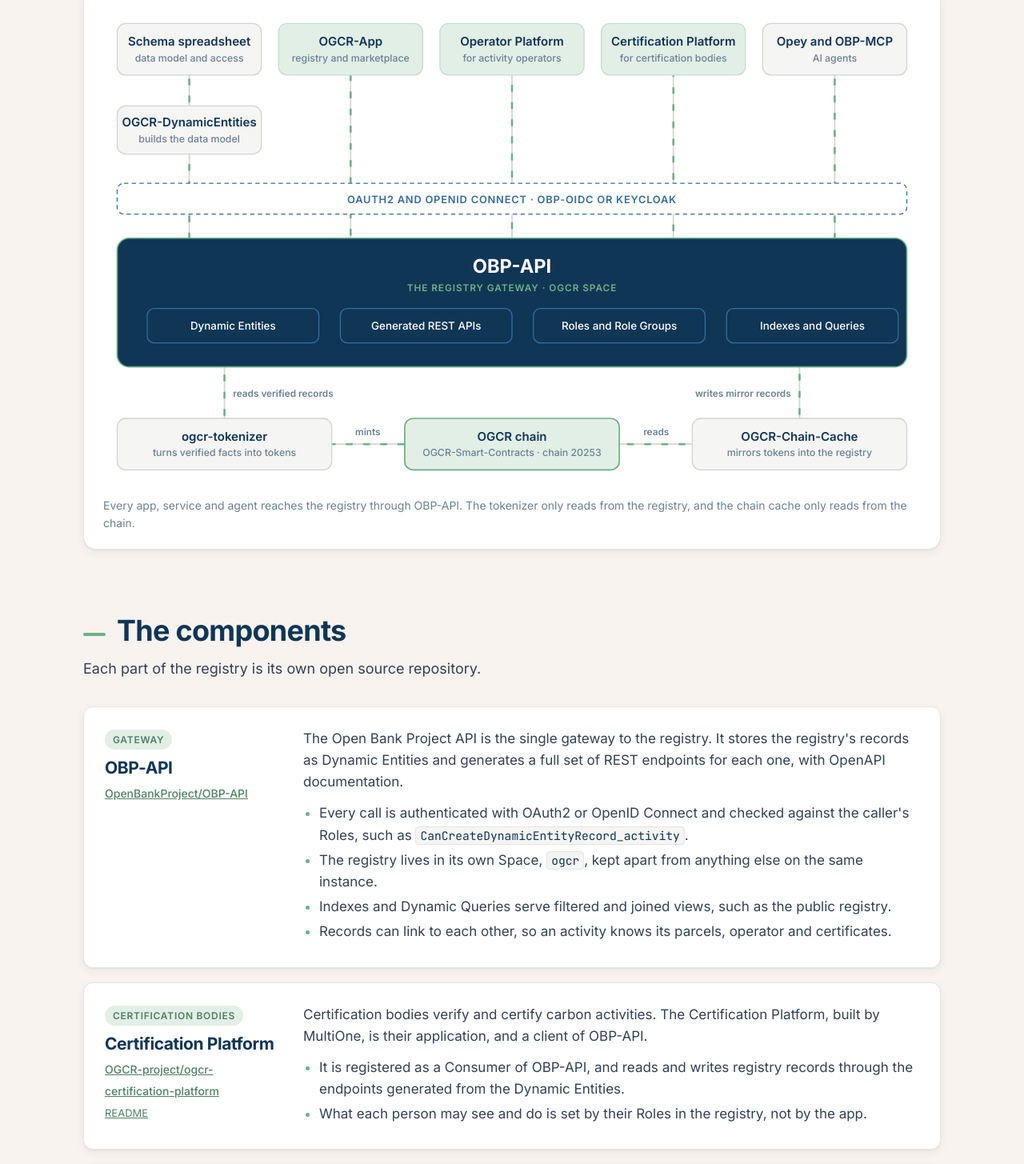
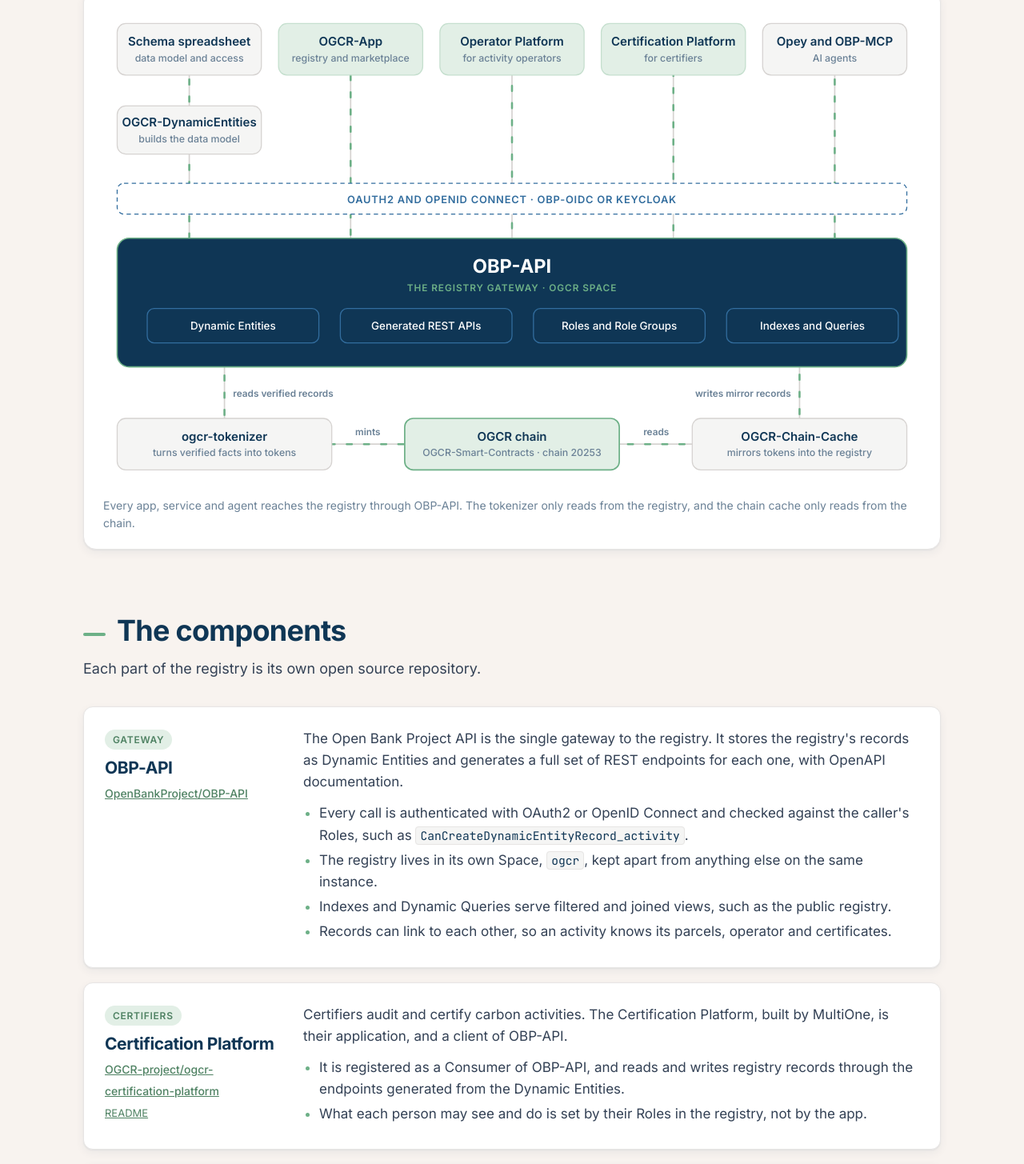
Before and after one commit to TESOBE/OGCR-DCR-Product, a plain HTML site: page docs/index.html in a window 1280 px wide. Shown: the part 2079-3534 px from the top of the page at 80% size. Drawn offline with Linux system fonts and the light colour scheme.

Commit message:
Update index.html
Certification bodies -> Certifiers

Because it is actually certification schemes AND bodies, but the text might not fit into the existing design. Certifiers is an umbrella term for these two actors.

```diff
--- a/docs/index.html
+++ b/docs/index.html
@@ -144,7 +144,7 @@
 
         <rect class="dg-app" x="584" y="20" width="168" height="60" rx="10"/>
         <text class="dg-lbl" x="668" y="46" text-anchor="middle">Certification Platform</text>
-        <text class="dg-sub" x="668" y="64" text-anchor="middle">for certification bodies</text>
+        <text class="dg-sub" x="668" y="64" text-anchor="middle">for certifiers</text>
 
         <rect class="dg-box" x="772" y="20" width="168" height="60" rx="10"/>
         <text class="dg-lbl" x="856" y="46" text-anchor="middle">Opey and OBP-MCP</text>
@@ -218,13 +218,13 @@
 
       <article class="component reveal">
         <div>
-          <span class="tag">Certification bodies</span>
+          <span class="tag">Certifiers</span>
           <h3>Certification Platform</h3>
           <a class="repo" href="https://codeberg.org/OGCR-project/ogcr-certification-platform">OGCR-project/ogcr-certification-platform</a><br>
           <a class="readme" href="https://codeberg.org/OGCR-project/ogcr-certification-platform#readme">README</a>
         </div>
         <div>
-          <p>Certification bodies verify and certify carbon activities. The Certification Platform, built by MultiOne, is their application, and a client of OBP-API.</p>
+          <p>Certifiers audit and certify carbon activities. The Certification Platform, built by MultiOne, is their application, and a client of OBP-API.</p>
           <ul>
             <li>It is registered as a Consumer of OBP-API, and reads and writes registry records through the endpoints generated from the Dynamic Entities.</li>
             <li>What each person may see and do is set by their Roles in the registry, not by the app.</li>
```
